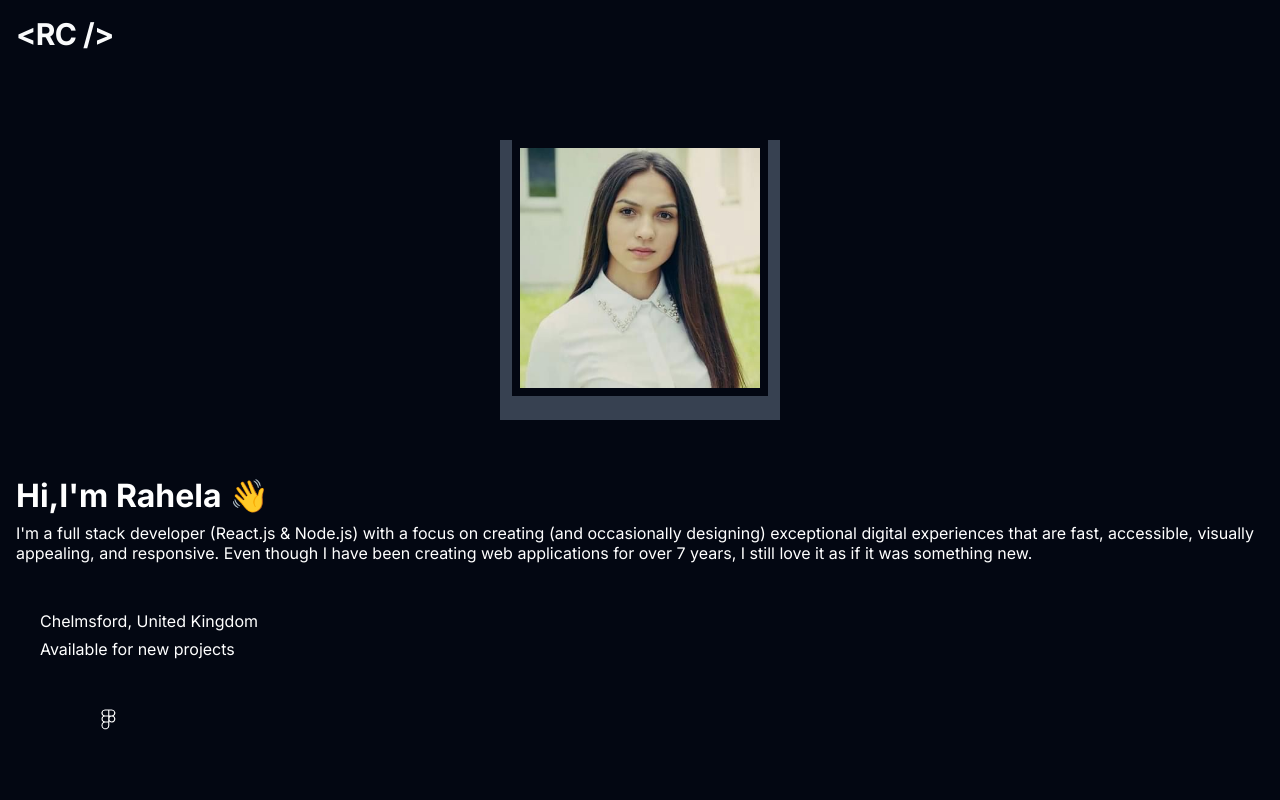
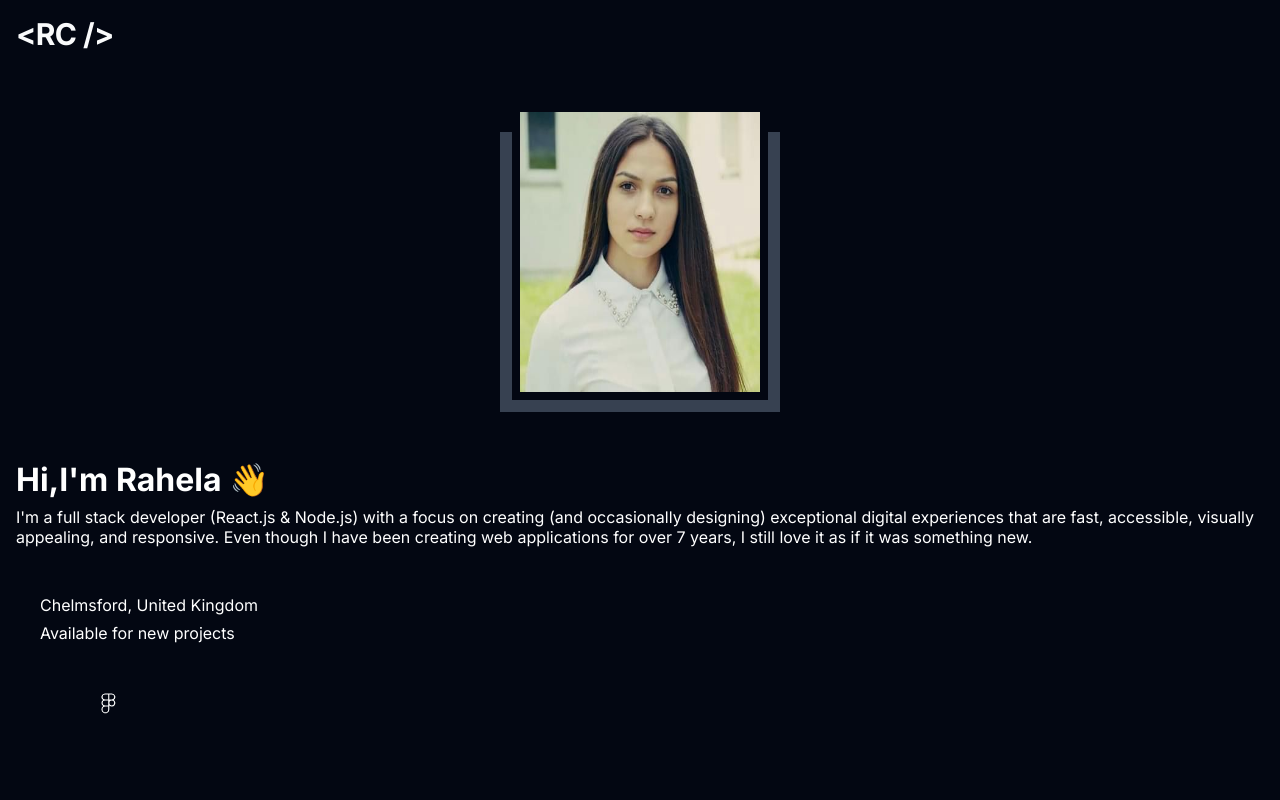
Before and after one commit to rahela-c/rahela-portfolio, a React (Vite) app: page / in a window 1280 px wide. Shown: the top 800 px of the page. Built offline with nearby package versions, Linux system fonts and the light colour scheme; some icons are missing.

Commit message:
Commented out ImageBackground  border

```diff
--- a/src/pages/hero/index.css
+++ b/src/pages/hero/index.css
@@ -23,7 +23,8 @@
 }
 
 .ImageBackGround {
-  border: 8px solid #030712;
+  position: relative;
+  /* border: 8px solid #030712; */
   background: #374151;
   width: 280px;
   height: 280px;
@@ -31,11 +32,13 @@
 }
 
 .heroPhoto {
+  position: absolute;
+  bottom:12px;
   display: flex;
   margin-left: 12px;
 
   width: 240px;
-  height: 240px;
+  height: 280px;
   flex-shrink: 0;
   border: 8px solid #030712;
   background: lightgray 50% / cover no-repeat;
```
